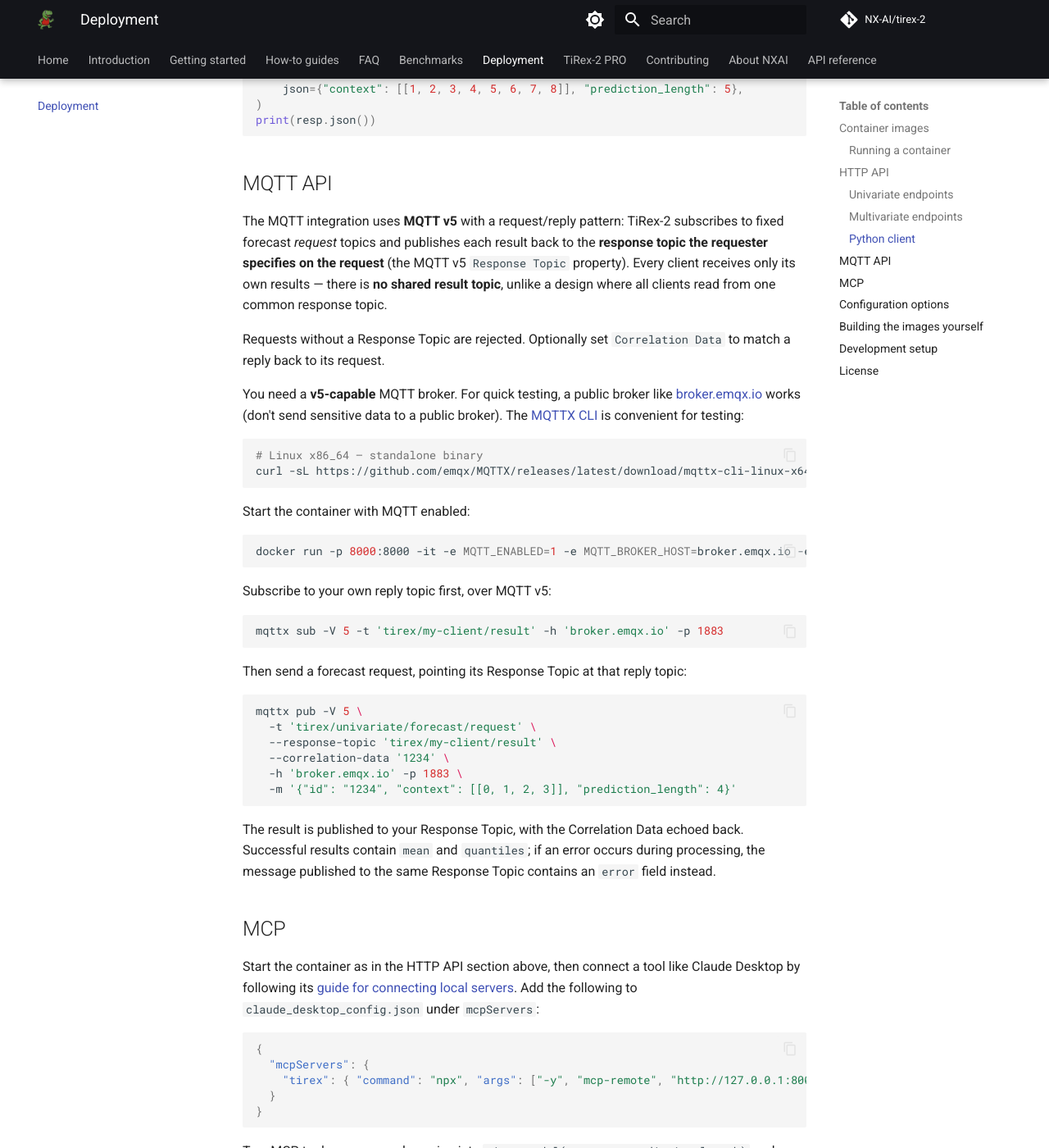
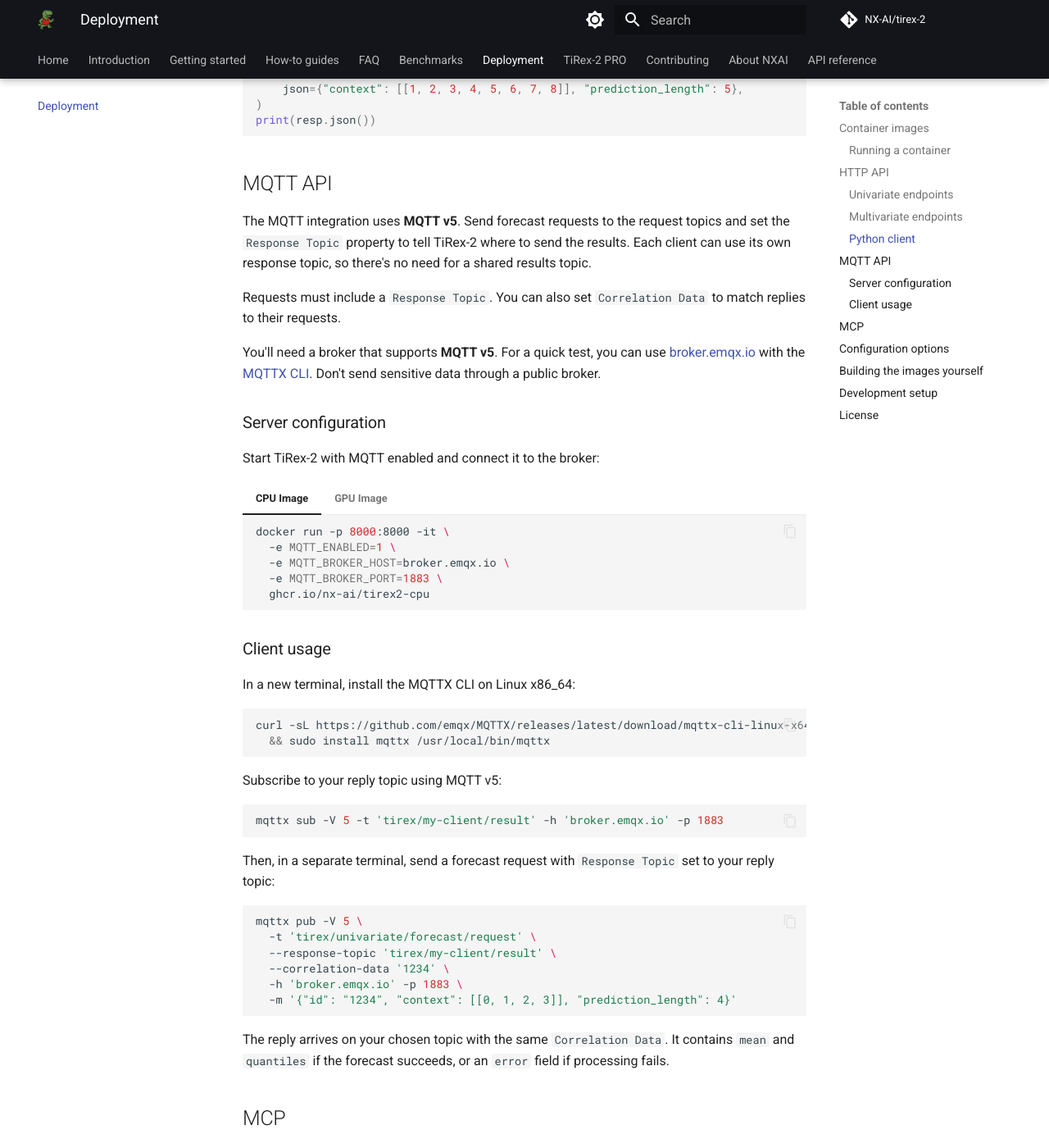
Before and after one commit to NX-AI/tirex-2, an MkDocs documentation site: the page built from docs/deployment.md, in a window 1280 px wide and 1400 px high, scrolled down 3116 px. Shown: the whole window at 82% size. Built offline with MkDocs 1.6.1 and Material for MkDocs 9.7.7, drawn with Linux system fonts in a browser that asks for light colours; comment, search, counter and statistics services are not loaded; some of the changed text lies outside the part shown.

Commit message:
docs(deployment): polish wording and format examples

````diff
--- a/docs/deployment.md
+++ b/docs/deployment.md
@@ -38,7 +38,8 @@
 
 ???+ info "Warmup and compilation"
 
-    Both images download the model and torch-compile the **univariate** forecast path at startup
+    Both images download the model and compile the **univariate** forecast path with
+    `torch.compile` at startup
     (C++ on CPU, Triton on GPU) to enable fast inference. This can take up to 20 seconds. Changing
     context length or prediction horizon does not trigger recompilation.
 
@@ -49,7 +50,7 @@
     The weights are not baked into the image — the container downloads them from Hugging Face on
     first use. The cache path differs by image:
 
-    - **CPU image**: runs as `appuser` (uid 1000), home `/home/appuser`.
+    - **CPU image**: runs as `appuser` (UID 1000), home `/home/appuser`.
     - **GPU image**: runs as `ubuntu`, home `/home/ubuntu`.
 
     The cache lands at the default location (`~/.cache/huggingface`) under that user's home. Mount a
@@ -90,7 +91,7 @@
 ???+ warning "Caution: no authentication"
 
     The HTTP API doesn't require authentication, so keep it on a trusted network and don't expose
-    it directly to the Internet.
+    it directly to the internet.
 
 ### Univariate endpoints
 
@@ -156,8 +157,8 @@
 ???+ note "Covariate length requirements"
 
     `past_covariates` must have the same length as `target` (the context length).
-    `future_covariates` must span at least the context plus the prediction horizon (`context_length
-    + prediction_length`). Any extra trailing steps beyond that are ignored. A wrong length is
+    `future_covariates` must span at least the context plus the prediction horizon
+    (`context_length + prediction_length`). Any extra trailing steps beyond that are ignored. A wrong length is
     rejected with a `500` error.
 
 Batching multiple multivariate series works the same way, as a list under `context`. See
@@ -166,7 +167,7 @@
 
 ### Python client
 
-HTTP API can be accessed from Python via `requests` package:
+You can access the HTTP API from Python with the `requests` package:
 
 ```python
 import requests
@@ -180,37 +181,57 @@
 
 ## MQTT API
 
-The MQTT integration uses **MQTT v5** with a request/reply pattern: TiRex-2 subscribes to
-fixed forecast *request* topics and publishes each result back to the
-**response topic the requester specifies on the request** (the MQTT v5 `Response Topic`
-property). Every client receives only its own results — there is **no shared result topic**,
-unlike a design where all clients read from one common response topic.
+The MQTT integration uses **MQTT v5**. Send forecast requests to the request topics and set the
+`Response Topic` property to tell TiRex-2 where to send the results. Each client can use its
+own response topic, so there's no need for a shared results topic.
 
-Requests without a Response Topic are rejected. Optionally set `Correlation Data` to match a
-reply back to its request.
+Requests must include a `Response Topic`. You can also set `Correlation Data` to match replies
+to their requests.
 
-You need a **v5-capable** MQTT broker. For quick testing, a public broker like
-[broker.emqx.io](https://broker.emqx.io) works (don't send sensitive data to a public
-broker). The [MQTTX CLI](https://mqttx.app/cli) is convenient for testing:
+You'll need a broker that supports **MQTT v5**. For a quick test, you can use
+[broker.emqx.io](https://broker.emqx.io) with the [MQTTX CLI](https://mqttx.app/cli).
+Don't send sensitive data through a public broker.
+
+### Server configuration
+
+Start TiRex-2 with MQTT enabled and connect it to the broker:
+
+=== "CPU Image"
+
+    ```bash
+    docker run -p 8000:8000 -it \
+      -e MQTT_ENABLED=1 \
+      -e MQTT_BROKER_HOST=broker.emqx.io \
+      -e MQTT_BROKER_PORT=1883 \
+      ghcr.io/nx-ai/tirex2-cpu
+    ```
+
+=== "GPU Image"
+
+    ```bash
+    docker run --gpus 1 -p 8000:8000 -it \
+      -e MQTT_ENABLED=1 \
+      -e MQTT_BROKER_HOST=broker.emqx.io \
+      -e MQTT_BROKER_PORT=1883 \
+      ghcr.io/nx-ai/tirex2-gpu
+    ```
+
+### Client usage
+
+In a new terminal, install the MQTTX CLI on Linux x86_64:
 
 ```bash
-# Linux x86_64 — standalone binary
-curl -sL https://github.com/emqx/MQTTX/releases/latest/download/mqttx-cli-linux-x64 -o mqttx && sudo install mqttx /usr/local/bin/mqttx
+curl -sL https://github.com/emqx/MQTTX/releases/latest/download/mqttx-cli-linux-x64 -o mqttx \
+  && sudo install mqttx /usr/local/bin/mqttx
 ```
 
-Start the container with MQTT enabled:
-
-```bash
-docker run -p 8000:8000 -it -e MQTT_ENABLED=1 -e MQTT_BROKER_HOST=broker.emqx.io -e MQTT_BROKER_PORT=1883 ghcr.io/nx-ai/tirex2-cpu
-```
-
-Subscribe to your own reply topic first, over MQTT v5:
+Subscribe to your reply topic using MQTT v5:
 
 ```bash
 mqttx sub -V 5 -t 'tirex/my-client/result' -h 'broker.emqx.io' -p 1883
 ```
 
-Then send a forecast request, pointing its Response Topic at that reply topic:
+Then, in a separate terminal, send a forecast request with `Response Topic` set to your reply topic:
 
 ```bash
 mqttx pub -V 5 \
@@ -221,16 +242,15 @@
   -m '{"id": "1234", "context": [[0, 1, 2, 3]], "prediction_length": 4}'
 ```
 
-The result is published to your Response Topic, with the Correlation Data echoed back.
-Successful results contain `mean` and `quantiles`; if an error occurs during processing, the
-message published to the same Response Topic contains an `error` field instead.
+The reply arrives on your chosen topic with the same `Correlation Data`. It contains `mean`
+and `quantiles` if the forecast succeeds, or an `error` field if processing fails.
 
 ## MCP
 
-Start the container as in the HTTP API section above, then connect a tool like Claude
+Start the container as in the [HTTP API section above](#http-api), then connect a tool like Claude
 Desktop by following its
 [guide for connecting local servers](https://modelcontextprotocol.io/docs/develop/connect-local-servers).
-Add the following to `claude_desktop_config.json` under `mcpServers`:
+Add the following `mcpServers` entry to `claude_desktop_config.json`:
 
 ```json
 {
@@ -240,59 +260,84 @@
 }
 ```
 
-Two MCP tools are exposed: a univariate `tirex_model(context, prediction_length)` and a
-multivariate `tirex_model_multivariate(target, prediction_length, past_covariates,
-future_covariates)`. Unlike the HTTP and MQTT APIs, MCP is **not batched** — each call
-forecasts a single series.
+Two MCP tools are exposed:
+
+- **Univariate:** `tirex_model(context, prediction_length)`.
+- **Multivariate:**
+  `tirex_model_multivariate(target, prediction_length, past_covariates, future_covariates)`.
+
+Unlike the HTTP and MQTT APIs, MCP is **not batched** — each call forecasts a single series.
 
 ## Configuration options
 
-Set these as environment variables via `-e`, e.g.
-`docker run -e MODEL_DEVICE=cuda ghcr.io/nx-ai/tirex2-cpu`:
+Set environment variables with `-e`, for example:
 
-| Environment Variable | Default Value | Description |
-| :-------------------- | :------------- | :----------- |
-| `MODEL_PATH` | `NX-AI/TiRex-2` | The Hugging Face model id. |
-| `MODEL_DEVICE` | `cpu` | Device to run the model on (`cpu` or `cuda`). |
-| `HTTP_HOST` | `0.0.0.0` | Host the HTTP server binds to. |
-| `HTTP_PORT` | `8000` | Port the HTTP server binds to. |
-| `MQTT_ENABLED` | `0` | Enable MQTT client functionality (`1`=True, `0`=False). |
-| `MQTT_BROKER_HOST` | `None` | Hostname or IP address of the MQTT broker. |
-| `MQTT_BROKER_PORT` | `None` | Port of the MQTT broker. |
-| `MQTT_BROKER_USERNAME` | `None` | Username for authenticating with the MQTT broker (if required). |
-| `MQTT_BROKER_PASSWORD` | `None` | Password for authenticating with the MQTT broker (if required). |
-| `MQTT_CLIENT_ID` | `tirex-worker` | Stable, unique client id so the broker can resume the session on reconnect. |
-| `MQTT_SESSION_EXPIRY` | `3600` | Seconds the broker retains the session (and queued requests) while disconnected. |
-| `MQTT_TOPIC_UNIVARIATE_FORECAST` | `tirex/univariate/forecast/request` | Topic to subscribe to for univariate forecast requests. |
-| `MQTT_TOPIC_MULTIVARIATE_FORECAST` | `tirex/multivariate/forecast/request` | Topic to subscribe to for multivariate forecast requests. |
+=== "CPU Image"
+
+    ```bash
+    docker run -p 8000:8000 -e MODEL_DEVICE=cpu ghcr.io/nx-ai/tirex2-cpu
+    ```
+
+=== "GPU Image"
+
+    ```bash
+    docker run --gpus 1 -p 8000:8000 -e MODEL_DEVICE=cuda ghcr.io/nx-ai/tirex2-gpu
+    ```
+
+Available options are:
+
+| Environment Variable               | Default Value                         | Description                                                                      |
+| :--------------------------------- | :------------------------------------ | :------------------------------------------------------------------------------- |
+| `MODEL_PATH`                       | `NX-AI/TiRex-2`                       | The Hugging Face model ID.                                                       |
+| `MODEL_DEVICE`                     | `cpu`                                 | Device to run the model on (`cpu` or `cuda`).                                    |
+| `HTTP_HOST`                        | `0.0.0.0`                             | Host the HTTP server binds to.                                                   |
+| `HTTP_PORT`                        | `8000`                                | Port the HTTP server binds to.                                                   |
+| `MQTT_ENABLED`                     | `0`                                   | Enable MQTT client functionality (`1` = true, `0` = false).                      |
+| `MQTT_BROKER_HOST`                 | `None`                                | Hostname or IP address of the MQTT broker.                                       |
+| `MQTT_BROKER_PORT`                 | `None`                                | Port of the MQTT broker.                                                         |
+| `MQTT_BROKER_USERNAME`             | `None`                                | Username for authenticating with the MQTT broker (if required).                  |
+| `MQTT_BROKER_PASSWORD`             | `None`                                | Password for authenticating with the MQTT broker (if required).                  |
+| `MQTT_CLIENT_ID`                   | `tirex-worker`                        | Stable, unique client ID so the broker can resume the session on reconnect.      |
+| `MQTT_SESSION_EXPIRY`              | `3600`                                | Seconds the broker retains the session (and queued requests) while disconnected. |
+| `MQTT_TOPIC_UNIVARIATE_FORECAST`   | `tirex/univariate/forecast/request`   | Topic to subscribe to for univariate forecast requests.                          |
+| `MQTT_TOPIC_MULTIVARIATE_FORECAST` | `tirex/multivariate/forecast/request` | Topic to subscribe to for multivariate forecast requests.                        |
 
 ## Building the images yourself
 
 ```bash
 cd inference
-docker build -f Dockerfile.cpu -t tirex2-inference-cpu .
-docker run --rm -p 8000:8000 tirex2-inference-cpu
 ```
 
-```bash
-docker build -f Dockerfile.gpu -t tirex2-inference-gpu .
-docker run --rm --gpus 1 -p 8000:8000 tirex2-inference-gpu
-```
+=== "CPU Image"
+
+    ```bash
+    docker build -f Dockerfile.cpu -t tirex2-inference-cpu .
+    docker run --rm -p 8000:8000 tirex2-inference-cpu
+    ```
+
+=== "GPU Image"
+
+    ```bash
+    docker build -f Dockerfile.gpu -t tirex2-inference-gpu .
+    docker run --rm --gpus 1 -p 8000:8000 tirex2-inference-gpu
+    ```
 
 ## Development setup
+
+In a virtual environment, install the requirements and start the server:
 
 ```bash
 pip install -r requirements.txt -r requirements-dev.txt
 python -m app.main
 ```
 
-Run the tests against a locally-started server:
+Run the tests against a locally started server:
 
 ```bash
 pytest tests
 ```
 
-Or against an already-running container:
+Or against an running container:
 
 ```bash
 TEST_START_SERVER=0 TEST_PORT=8000 pytest tests -s
````
Also changed, not shown: other parts of docs/deployment.md (+2 -2 lines).
